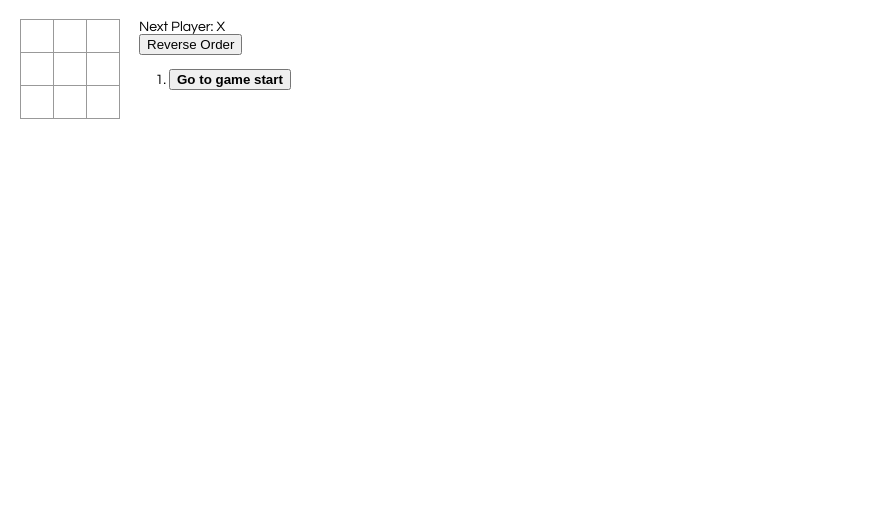
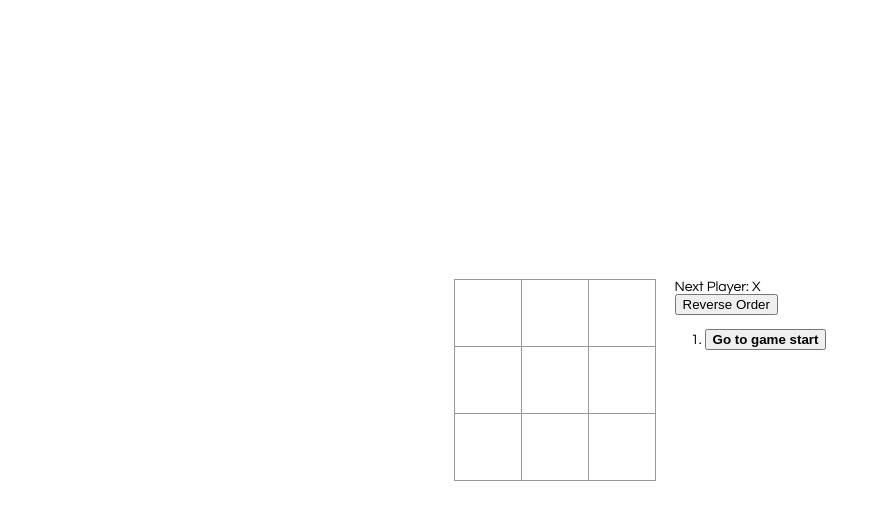
Before and after one commit to dwyfrequency/tic-tac-toe, a React app: page / in a window 1280 px wide. Shown: the whole page, without its empty margins (0-869 px from the left). Built offline with nearby package versions, Linux system fonts and the light colour scheme.

Commit message:
centering board and increasing size

```diff
--- a/src/index.css
+++ b/src/index.css
@@ -1,6 +1,12 @@
 body {
-  font: 14px "Century Gothic", Futura, sans-serif;
+  font: 14px 'Century Gothic', Futura, sans-serif;
   margin: 20px;
+}
+#root {
+  height: 90vh;
+  display: flex;
+  align-items: center;
+  justify-content: center;
 }
 
 ol,
@@ -10,7 +16,7 @@ ul {
 
 .board-row:after {
   clear: both;
-  content: "";
+  content: '';
   display: table;
 }
 
@@ -22,15 +28,15 @@ ul {
   background: #fff;
   border: 1px solid #999;
   float: left;
-  font-size: 24px;
+  font-size: 48px;
   font-weight: bold;
-  line-height: 34px;
-  height: 34px;
+  line-height: 68px;
+  height: 68px;
   margin-right: -1px;
   margin-top: -1px;
   padding: 0;
   text-align: center;
-  width: 34px;
+  width: 68px;
 }
 
 .square:focus {
```
Also changed, not shown: package.json (line endings or trailing spaces), 1 other file.
